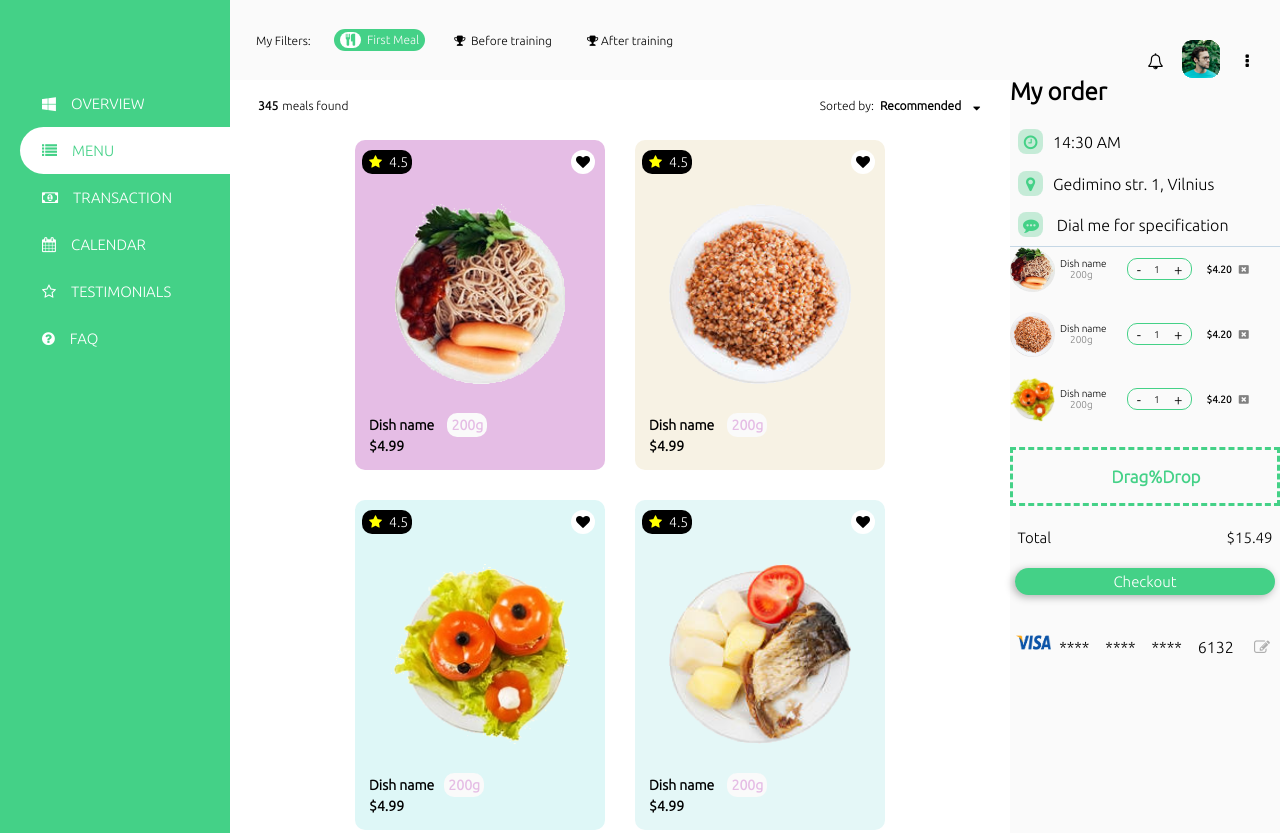
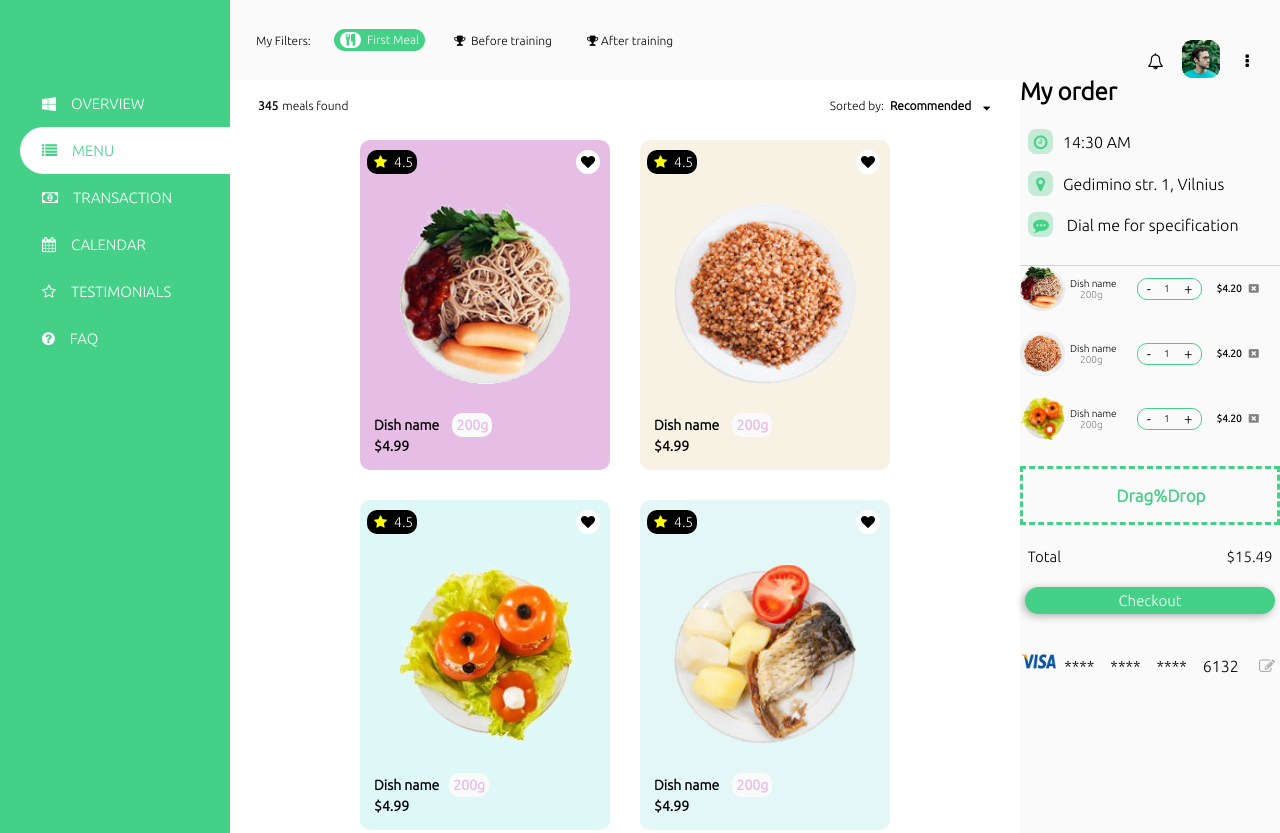
Before and after one commit to tombalv/Food-delivery-platform, a website: page index.html in a window 1280 px wide. Shown: the top 833 px of the page. Drawn offline with Linux system fonts and the light colour scheme.

Commit message:
Minors updates

```diff
--- a/css/base/layout.css
+++ b/css/base/layout.css
@@ -225,7 +225,7 @@ button:hover {
     display: none;
   }
 }
-@media (max-width: 650px) {
+@media (max-width: 500px) {
   .filter-content {
     text-align: left;
     margin-top: 20px;
--- a/css/base/check-out.css
+++ b/css/components/check-out.css
@@ -1,9 +1,7 @@
 /* User notifications */
 .check-out {
-  display: flex;
-  flex-direction: column;
-  min-width: 270px;
-  height: 150vh;
+  min-width: 260px;
+  min-height: 150vh;
   background-color: #fafafa;
 }
 .user-notifications {
@@ -134,9 +132,8 @@
   color: #0000004d;
   cursor: pointer;
 }
-@media (max-with: 1100px) {
+@media (max-width: 1000px) {
   .check-out {
-    background-color: red;
     display: none;
   }
 }
--- a/css/base/sidebar.css
+++ b/css/components/sidebar.css
@@ -1,7 +1,7 @@
 aside {
   display: flex;
   flex-direction: column;
-  height: 150vh;
+  min-height: 150vh;
   min-width: 230px;
   background-color: #44d187;
   padding-top: 80px;
--- a/css/pages/home.css
+++ b/css/pages/home.css
@@ -1,4 +1,4 @@
-@import "../base/sidebar.css";
+@import "../components/sidebar.css";
 @import "../base/layout.css";
 @import "../base/base.css";
-@import "../base/check-out.css";
+@import "../components/check-out.css";
--- a/index.html
+++ b/index.html
@@ -34,6 +34,7 @@
   </head>
   <body>
     <main>
+      <!-- Sidebar -->
       <aside>
         <a><i class="fa fa-windows"></i><span>Overview</span></a>
         <a class="menu"><i class="fa fa-list"></i><span>Menu</span></a>
@@ -43,6 +44,7 @@
         <a><i class="fa fa-question-circle"></i><span>Faq</span></a>
       </aside>
       <section>
+        <!-- Top Content -->
         <div class="top-content">
           <p>My Filters:</p>
           <p class="first-meal"><i class="fa fa-cutlery"></i> First Meal</p>
@@ -53,12 +55,14 @@
             <i class="fa fa-trophy"></i>After training
           </p>
         </div>
+        <!-- Filter contents -->
         <div class="filter-content">
           <p class="meals-found"><span>345</span>meals found</p>
           <p class="sort-menu">
             Sorted by:<a>Recommended</a><i class="fa fa-sort-desc"></i>
           </p>
         </div>
+        <!-- Main content -->
         <div class="main-content">
           <div class="food-product-one">
             <div class="rating-info">
@@ -187,29 +191,31 @@
             <p class="food-price">$4.99</p>
           </div>
         </div>
+        <!-- Load more button -->
         <div class="load-more-button">
           <button><i class="fa fa-refresh"></i>Load more</button>
         </div>
       </section>
+      <!-- Shopping cart -->
       <section class="check-out">
         <div class="user-notifications">
           <p><i class="fa fa-bell-o"></i></p>
           <img src="./design/img/user.png" alt="image-user" />
           <p><i class="fa fa-ellipsis-v"></i></p>
         </div>
-        <div>
         <h1>My order</h1>
+        <!-- User info -->
         <div class="order-info">
           <p><i class="fa fa-clock-o order-icon"></i>14:30 AM</p>
           <p>
-              <i class="fa fa-map-marker order-icon"></i>Gedimino str. 1,
-              Vilnius
+            <i class="fa fa-map-marker order-icon"></i>Gedimino str. 1, Vilnius
           </p>
           <p>
             <i class="fa fa-commenting order-icon"></i> Dial me for
             specification
           </p>
         </div>
+        <!-- Order amount -->
         <div class="order-cart">
           <div class="cart-product">
             <img
@@ -272,30 +278,25 @@
             </span>
           </div>
         </div>
+        <!-- Drag and drop button -->
         <div class="drag-and-drop-position">
           <a class="drag-and-drop">Drag%Drop</a>
         </div>
-
         <div class="total-price">
           <p>Total</p>
           <p>$15.49</p>
         </div>
+        <!-- Check out info -->
         <a class="check-out-btn">Checkout</a>
         <div class="credit-card">
-            <img
-              class="visa-img"
-              src="./design/img/visa.webp"
-              alt="visa-logo"
-            />
+          <img class="visa-img" src="./design/img/visa.webp" alt="visa-logo" />
           <p>****</p>
           <p>****</p>
           <p>****</p>
           <p>6132</p>
           <i class="fa fa-edit"></i>
         </div>
-        </div>
       </section>
     </main>
   </body>
 </html>
-<i></i>
```
Lines whose indentation alone changed are shown as unchanged.
